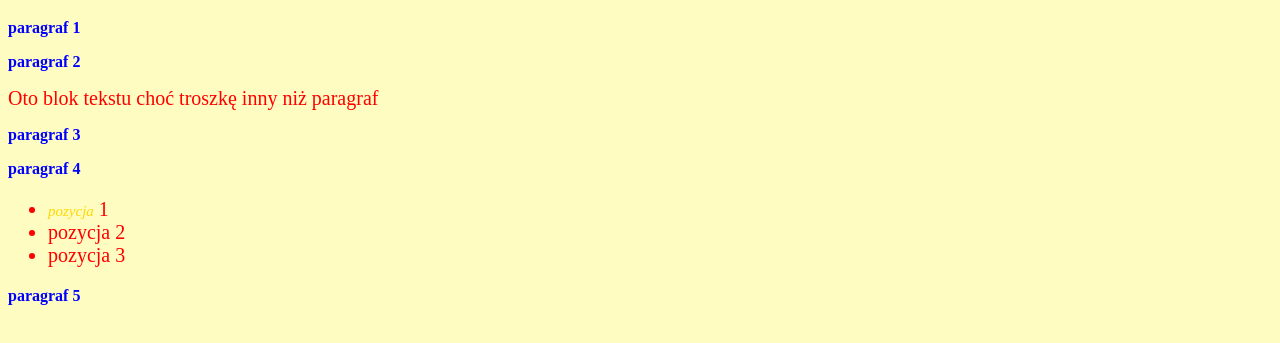
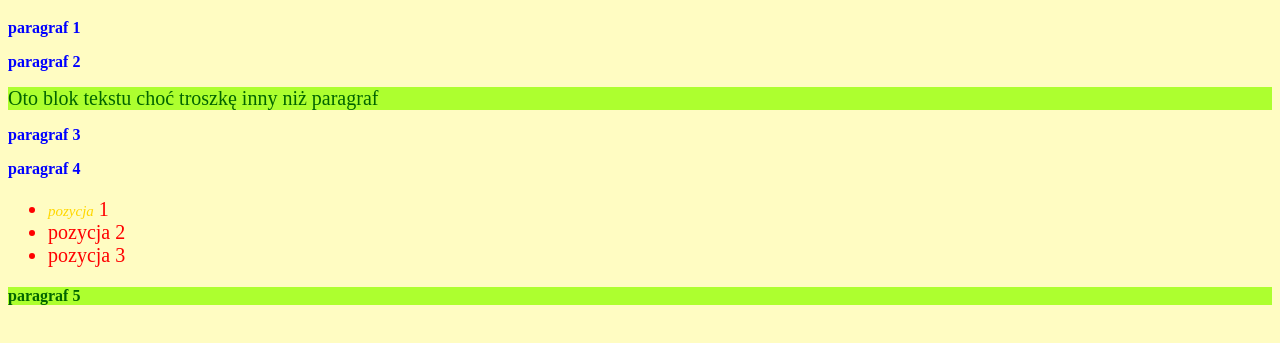
Before and after one commit to majczakantoni/Witryny_IV, a plain HTML site: page lekcja_2/nauka.html in a window 1280 px wide. Shown: the part 61-404 px from the top of the page. Drawn offline with Linux system fonts and the light colour scheme.

Commit message:
zajęcia 17.10.2024 3

```diff
--- a/lekcja_2/nauka.css
+++ b/lekcja_2/nauka.css
@@ -12,3 +12,8 @@ li em{
     font-size: 15px;
     color:gold;
 }
+
+.pierwsza{
+    color:darkgreen;
+    background-color: greenyellow;
+}
--- a/lekcja_2/nauka.html
+++ b/lekcja_2/nauka.html
@@ -20,7 +20,7 @@
 
     <p>paragraf 1</p>
     <p>paragraf 2</p>
-    <div>Oto blok tekstu choć troszkę inny niż paragraf</div>
+    <div class="pierwsza">Oto blok tekstu choć troszkę inny niż paragraf</div>
     <p>paragraf 3</p>
     <p>paragraf 4
         <ul>
@@ -29,6 +29,6 @@
             <li>pozycja 3</li>
         </ul>
     </p>
-    <p>paragraf 5</p>
+    <p class="pierwsza">paragraf 5</p>
 </body>
 </html>
```
